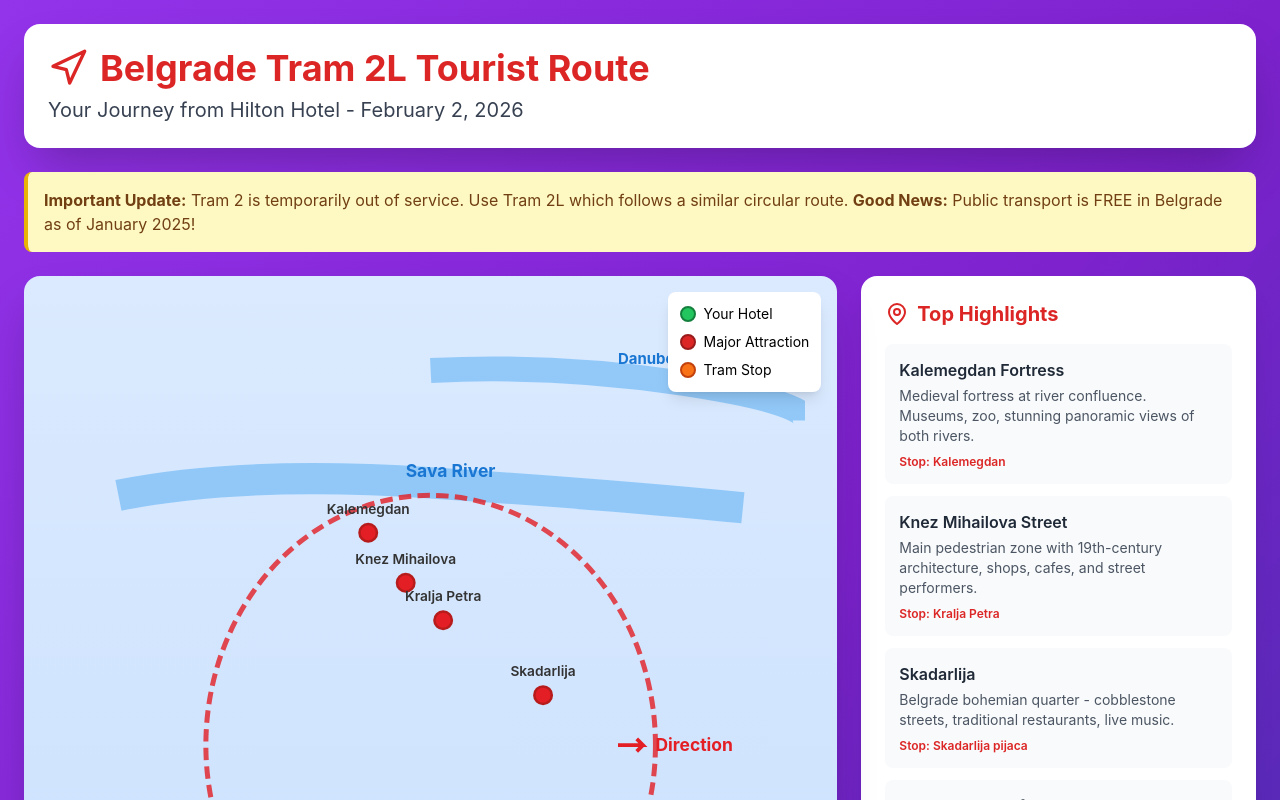
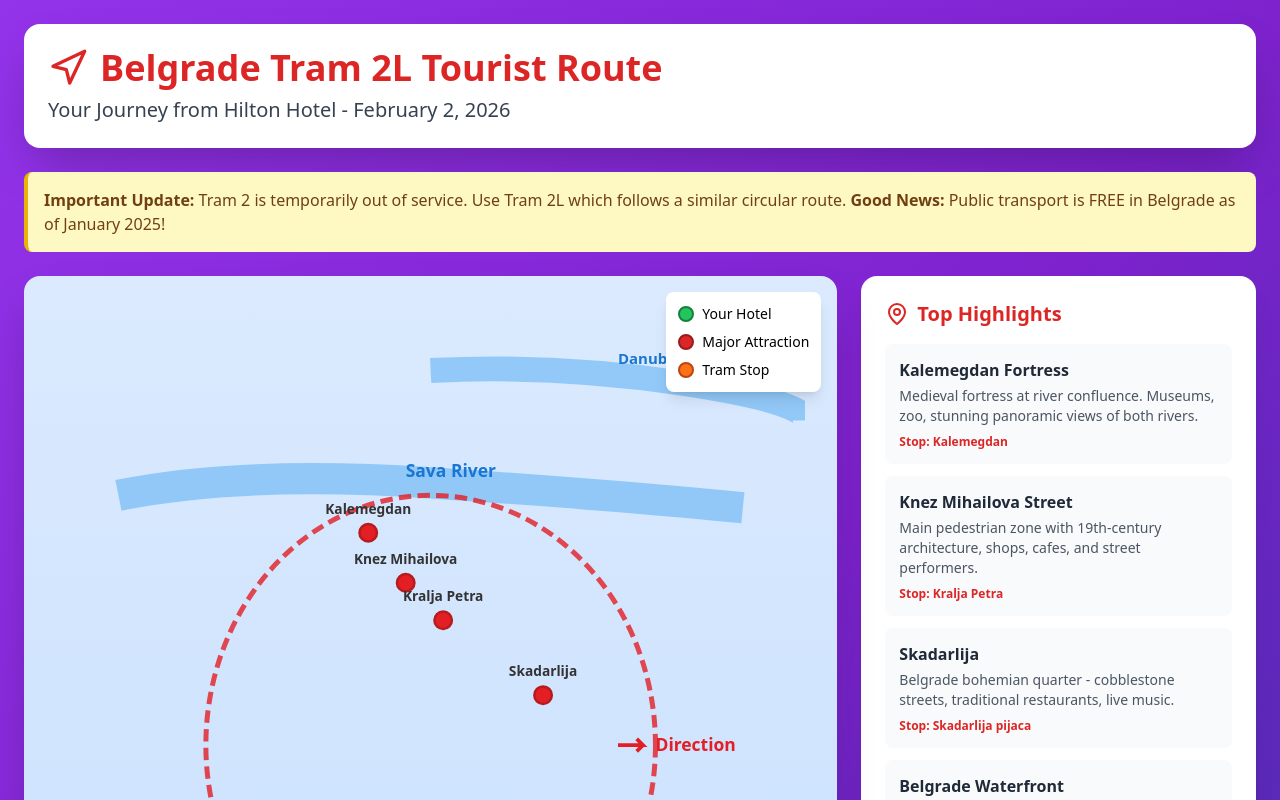
Before and after one commit to eddy9800-cmd/beg, a Next.js app: page / in a window 1280 px wide. Shown: the top 800 px of the page. Built offline with nearby package versions, Linux system fonts and the light colour scheme.

Commit message:
Update globals.css

```diff
--- a/src/app/globals.css
+++ b/src/app/globals.css
@@ -9,9 +9,7 @@
 }
 
 body {
-  font-family: -apple-system, BlinkMacSystemFont, 'Segoe UI', 'Roboto', 'Oxygen',
-    'Ubuntu', 'Cantarell', 'Fira Sans', 'Droid Sans', 'Helvetica Neue',
-    sans-serif;
+  font-family: system-ui, -apple-system, sans-serif;
   -webkit-font-smoothing: antialiased;
   -moz-osx-font-smoothing: grayscale;
 }
```
